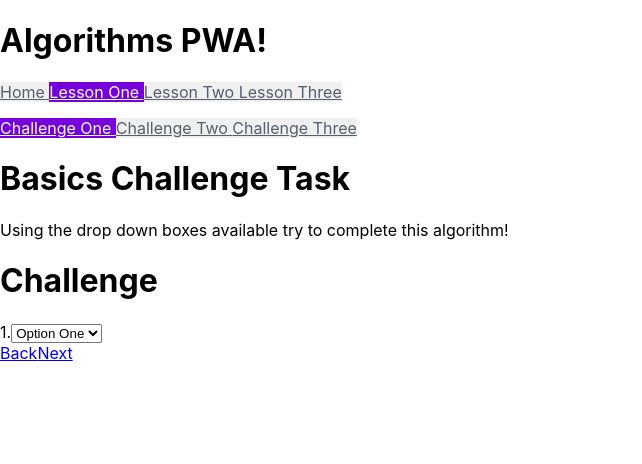
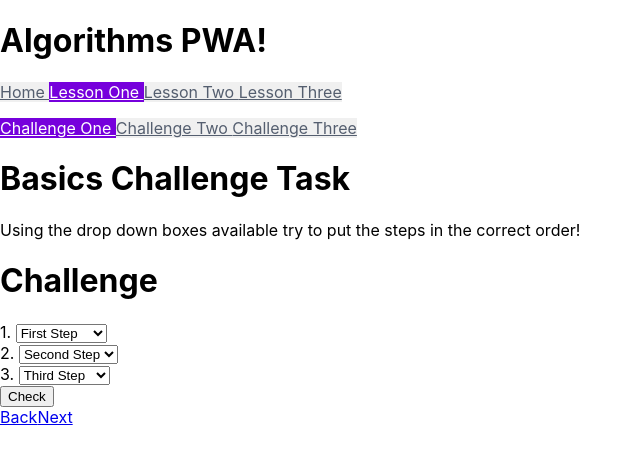
Before and after one commit to Littlewoko/algorithms_pwa, a React (Create React App) app: page /basics/challenge in a window 1280 px wide. Shown: the top 464 px of the page, without its empty margins (0-642 px from the left). Built offline with nearby package versions, Linux system fonts and the light colour scheme.

Commit message:
drop down challenge task

```diff
--- a/src/components/BasicsChallenge.js
+++ b/src/components/BasicsChallenge.js
@@ -2,19 +2,32 @@ import React from 'react';
 import Header from './Header';
 import { Link } from 'react-router-dom';
 
+let options = [
+    {key:"1", value:"Read Menu"},
+    {key:"2", value:"Order Meal"},
+    {key:"3", value:"Eat Meal"}
+]
+
 class ChallengeForm extends React.Component {
-    constructor() {
+    constructor(props) {
         super();
         this.state = {
             option_one : false,
             option_two : false,
             option_three : false,
-            options : ["1", "2", "3"],
+            correct: false,
+            options: props.options,
         }
     }
 
+    checkOptions = () => {
+        this.setState({
+            correct: this.state.option_one && this.state.option_two && this.state.option_three
+        })
+    }
+
     handleOption1Change = (e) => {
-        if (e.target.value === "1") {
+        if (e.target.value === options[0].value) {
             this.setState({
                 option_one:true,
             })
@@ -25,16 +38,60 @@ class ChallengeForm extends React.Component {
         }
     }
 
+    handleOption2Change = (e) => {
+        if (e.target.value === options[1].value) {
+            this.setState({
+                option_two:true,
+            })
+        } else {
+            this.setState({
+                option_two:false,
+            })
+        }
+    }
+
+    handleOption3Change = (e) => {
+        if (e.target.value === options[2].value) {
+            this.setState({
+                option_three:true,
+            })
+        } else {
+            this.setState({
+                option_three:false,
+            })
+        }
+    }
+
     render() {
         return (
             <div>
                 <h1>Challenge</h1>
-                <label for="one">1.</label>
-                <select name="one" id="one" onChange={this.handleOption1Change}>
-                    <option value="option one">Option One</option>
-                    {this.state.options.map((option) =>
-                        <option value={option}>{option}</option>)}
-                </select>
+                {this.state.correct ? <p>Correct!</p> : <p></p>}
+                <div>
+                    <label for="one">1. </label>
+                    <select name="one" id="one" onChange={this.handleOption1Change}>
+                        <option value="option one">First Step</option>
+                        {this.state.options.map((option) =>
+                            <option value={option.value} key={option.key}>{option.value}</option>)}
+                    </select>
+                </div>
+                <div>
+                <label for="two">2. </label>
+                    <select name="two" id="two" onChange={this.handleOption2Change}>
+                        <option value="option two">Second Step</option>
+                        {this.state.options.map((option) =>
+                            <option value={option.value} key={option.key}>{option.value}</option>)}
+                    </select>
+                </div>
+                <div>
+                <label for="three">3. </label>
+                    <select name="three" id="three" onChange={this.handleOption3Change}>
+                        <option value="option three">Third Step</option>
+                        {this.state.options.map((option) =>
+                            <option value={option.value} key={option.key}>{option.value}</option>)}
+                    </select>
+                </div>
+                <button onClick={this.checkOptions}>Check</button>
             </div>
         );
     }
@@ -45,8 +102,8 @@ const BasicsChallenge = () => (
     <div>
         <Header />
         <h1>Basics Challenge Task</h1>
-        <p>Using the drop down boxes available try to complete this algorithm!</p>
-        <ChallengeForm />
+        <p>Using the drop down boxes available try to put the steps in the correct order!</p>
+        <ChallengeForm options={options}/>
         <Link to='/basics'>Back</Link>
         <Link to='/loops'>Next</Link>
 
```
